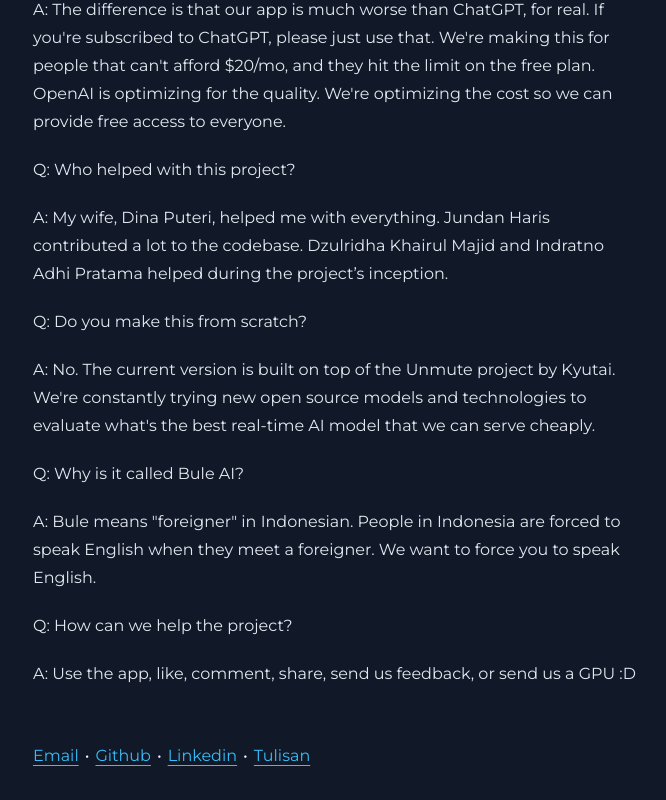
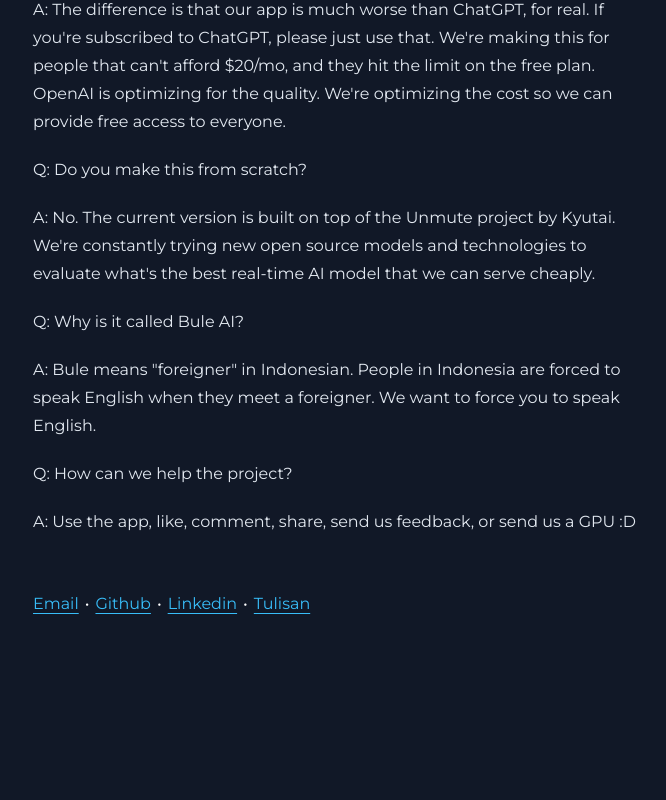
Before and after one commit to fikrikarim/fikrikarim.com, a Next.js app: page /bule-ai-initial-release in a window 1280 px wide. Shown: the part 1712-2512 px from the top of the page, without its empty margins (303-969 px from the left). After the commit the page ends 2384 px from the top, so only its background shows below. Built offline with nearby package versions, Linux system fonts and the light colour scheme.

Commit message:
remove who help from bule ai initial release

```diff
--- a/pages/bule-ai-initial-release/index.mdx
+++ b/pages/bule-ai-initial-release/index.mdx
@@ -47,10 +47,6 @@
 
 A: The difference is that our app is much worse than ChatGPT, for real. If you're subscribed to ChatGPT, please just use that. We're making this for people that can't afford $20/mo, and they hit the limit on the free plan. OpenAI is optimizing for the quality. We're optimizing the cost so we can provide free access to everyone.
 
-Q: Who helped with this project?
-
-A: My wife, Dina Puteri, helped me with everything. Jundan Haris contributed a lot to the codebase. Dzulridha Khairul Majid and Indratno Adhi Pratama helped during the project’s inception.
-
 Q: Do you make this from scratch?
 
 A: No. The current version is built on top of the Unmute project by Kyutai. We're constantly trying new open source models and technologies to evaluate what's the best real-time AI model that we can serve cheaply.
```
